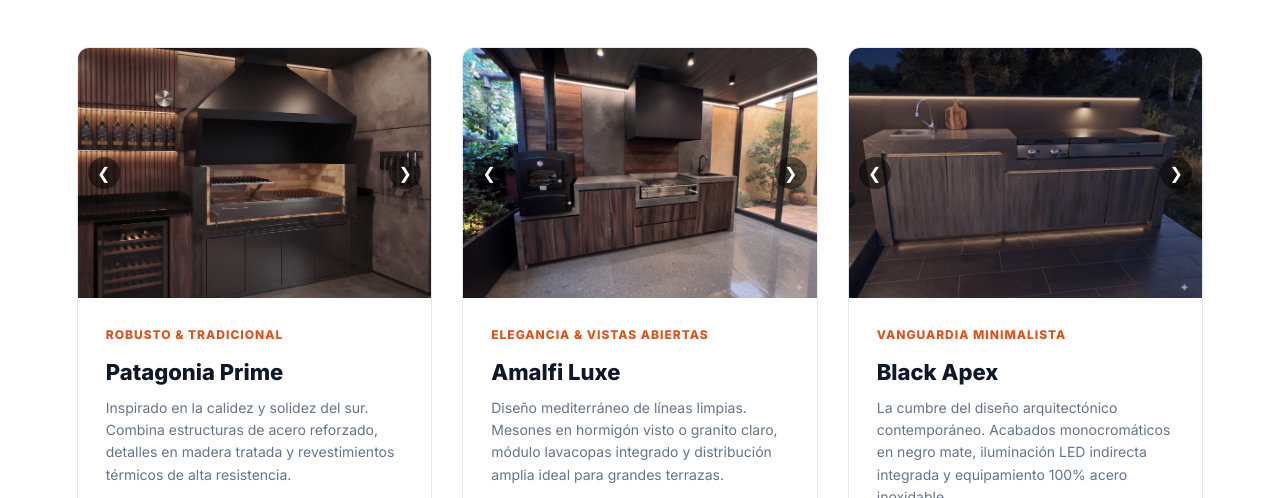
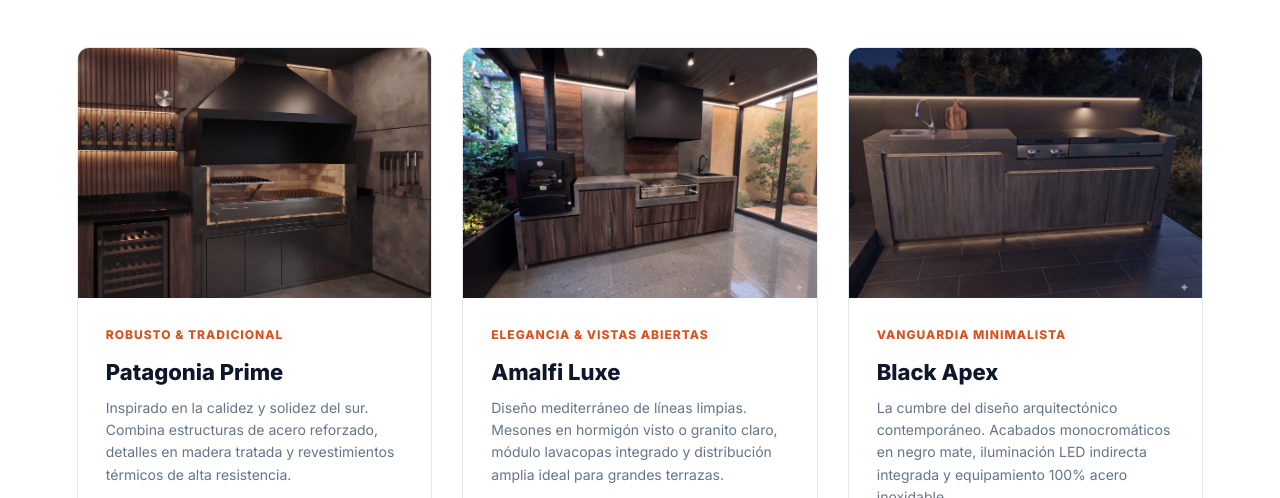
Before and after one commit to alvarobulotbulo/BULOT, a plain HTML site: page index.html in a window 1280 px wide. Shown: the part 812-1310 px from the top of the page. Drawn offline with Linux system fonts and the light colour scheme.

Commit message:
actualizando web

```diff
--- a/index.html
+++ b/index.html
@@ -211,6 +211,19 @@
         .card:hover {
             transform: translateY(-4px);
             box-shadow: 0 12px 30px rgba(0,0,0,0.06);
+        }
+
+        /* ESTILO PARA FOTO FIJA EN PREFABRICADOS */
+        .card-img-fixed {
+            height: 250px;
+            background-color: #f1f5f9;
+            overflow: hidden;
+        }
+
+        .card-img-fixed img {
+            width: 100%;
+            height: 100%;
+            object-fit: cover;
         }
 
         .card-carousel {
@@ -475,7 +488,7 @@
         </a>
     </section>
 
-    <!-- QUINCHOS PREFABRICADOS -->
+    <!-- QUINCHOS PREFABRICADOS (FOTO ÚNICA FIJA) -->
     <section class="section" id="prefabricados">
         <div class="section-header">
             <span class="section-tag">Línea Modular VIP</span>
@@ -485,14 +498,8 @@
 
         <div class="grid-3">
             <div class="card">
-                <div class="card-carousel">
-                    <button class="carousel-btn prev" onclick="scrollCarousel(this, -1)">&#10094;</button>
-                    <div class="carousel-track">
-                        <img src="img/Patagonia-Prime.jpeg" alt="Patagonia 1">
-                        <img src="img/Patagonia-Prime-2.jpeg" alt="Patagonia 2">
-                        <img src="img/Patagonia-Prime-3.jpeg" alt="Patagonia 3">
-                    </div>
-                    <button class="carousel-btn next" onclick="scrollCarousel(this, 1)">&#10095;</button>
+                <div class="card-img-fixed">
+                    <img src="img/Patagonia-Prime.jpeg" alt="Patagonia Prime">
                 </div>
                 <div class="card-body">
                     <span class="card-subtitle">Robusto & Tradicional</span>
@@ -503,14 +510,8 @@
             </div>
 
             <div class="card">
-                <div class="card-carousel">
-                    <button class="carousel-btn prev" onclick="scrollCarousel(this, -1)">&#10094;</button>
-                    <div class="carousel-track">
-                        <img src="img/Amalfi-Luxe.jpeg" alt="Amalfi 1">
-                        <img src="img/Amalfi-Luxe-2.jpeg" alt="Amalfi 2">
-                        <img src="img/Amalfi-Luxe-3.jpeg" alt="Amalfi 3">
-                    </div>
-                    <button class="carousel-btn next" onclick="scrollCarousel(this, 1)">&#10095;</button>
+                <div class="card-img-fixed">
+                    <img src="img/Amalfi-Luxe.jpeg" alt="Amalfi Luxe">
                 </div>
                 <div class="card-body">
                     <span class="card-subtitle">Elegancia & Vistas Abiertas</span>
@@ -521,14 +522,8 @@
             </div>
 
             <div class="card">
-                <div class="card-carousel">
-                    <button class="carousel-btn prev" onclick="scrollCarousel(this, -1)">&#10094;</button>
-                    <div class="carousel-track">
-                        <img src="img/Black-Apex.jpeg" alt="Apex 1">
-                        <img src="img/Black-Apex-2.jpeg" alt="Apex 2">
-                        <img src="img/Black-Apex-3.jpeg" alt="Apex 3">
-                    </div>
-                    <button class="carousel-btn next" onclick="scrollCarousel(this, 1)">&#10095;</button>
+                <div class="card-img-fixed">
+                    <img src="img/Black-Apex.jpeg" alt="Black Apex">
                 </div>
                 <div class="card-body">
                     <span class="card-subtitle">Vanguardia Minimalista</span>
```
